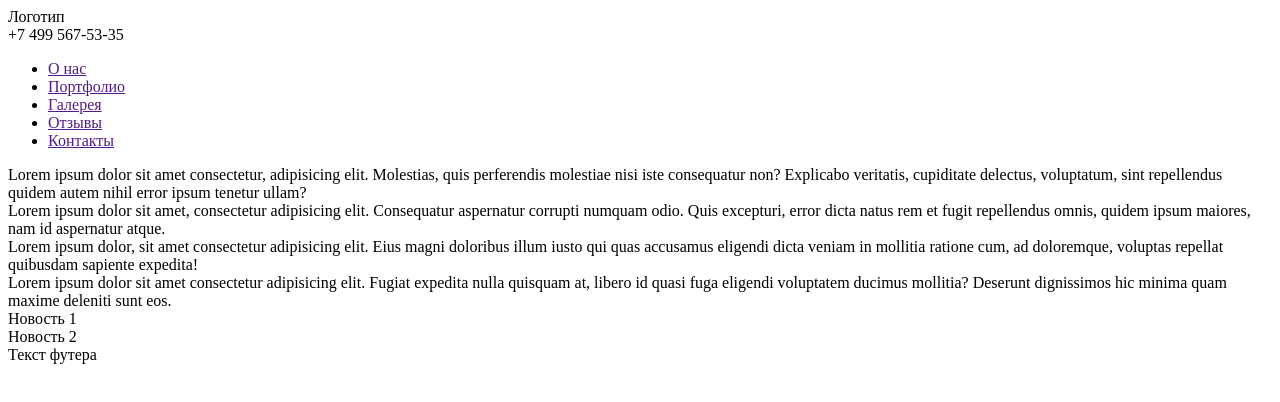
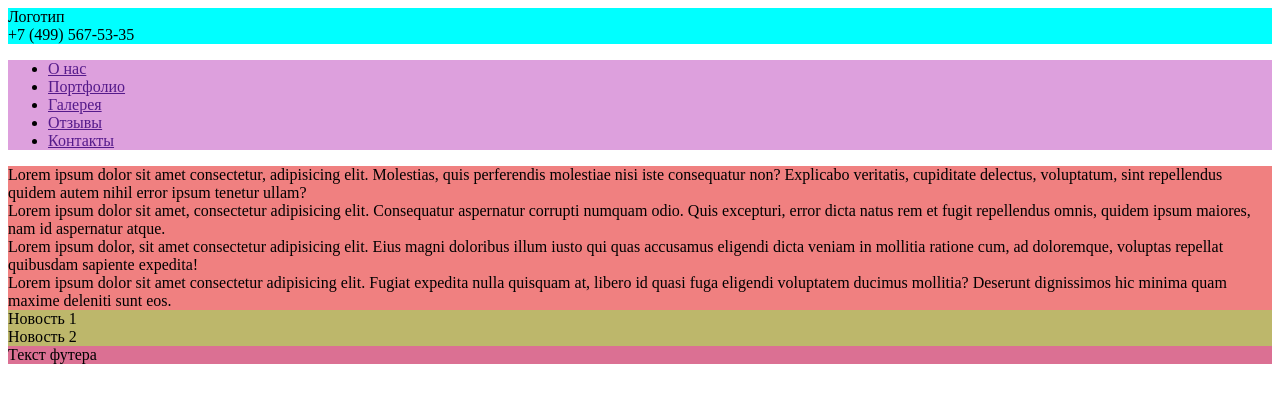
Before and after one commit to NikitaStaroverov/Html.Css, a plain HTML site: page index.html in a window 1280 px wide. Drawn offline with Linux system fonts and the light colour scheme.

Commit message:
Верстка

```diff
--- a/index.html
+++ b/index.html
@@ -11,7 +11,7 @@
     <div class="container">
         <header>
             <div class="logo">Логотип</div>
-            <div class="contacts">+7 499 567-53-35</div>
+            <div class="contacts">+7 (499) 567-53-35</div>
         </header>
         <nav class="main-menu">
             <ul class="main-menu-list">
@@ -29,8 +29,8 @@
             <div class="main-section-item">Lorem ipsum dolor sit amet consectetur adipisicing elit. Fugiat expedita nulla quisquam at, libero id quasi fuga eligendi voluptatem ducimus mollitia? Deserunt dignissimos hic minima quam maxime deleniti sunt eos.</div>
         </section>
         <aside class="sidebar-right">
-            <div class="new">Новость 1</div>
-            <div class="new">Новость 2</div>
+            <div class="news">Новость 1</div>
+            <div class="news">Новость 2</div>
         </aside>
         <footer>Текст футера</footer>
     </div>
--- a/style.css
+++ b/style.css
@@ -0,0 +1,23 @@
+header {
+    background-color: aqua;
+}
+
+.main-menu {
+    background-color: plum;
+}
+
+.main-section {
+    background-color: blanchedalmond;
+}
+
+.main-section-item {
+    background-color: lightcoral;
+}
+
+.sidebar-right {
+    background-color: darkkhaki;
+}
+
+footer {
+    background-color: palevioletred;
+}
```
